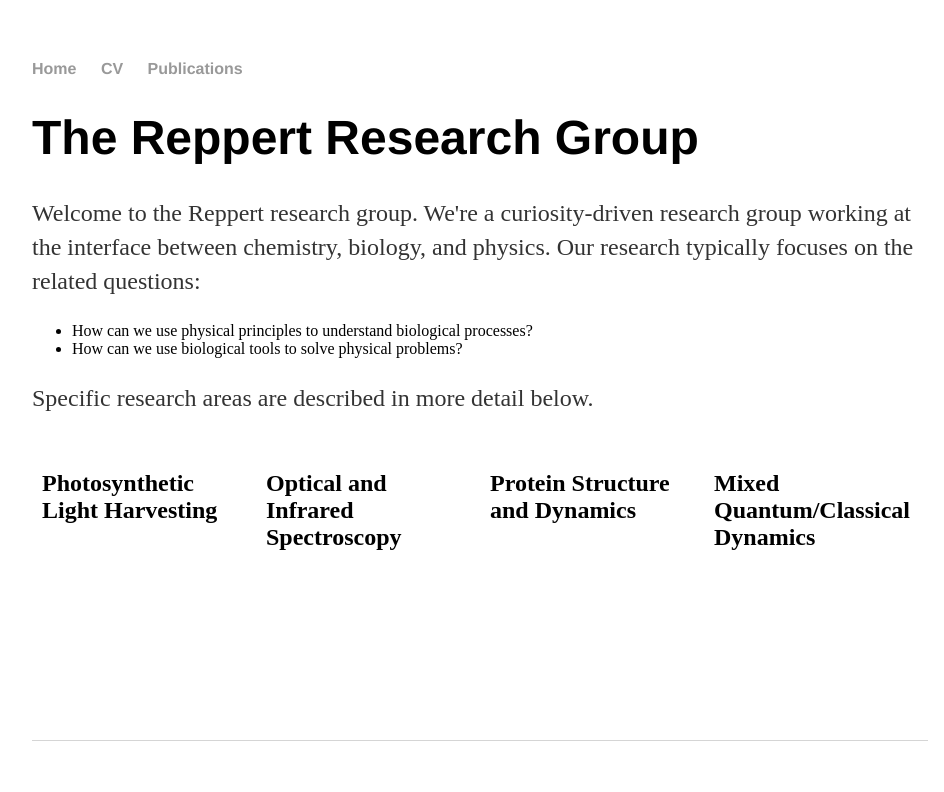
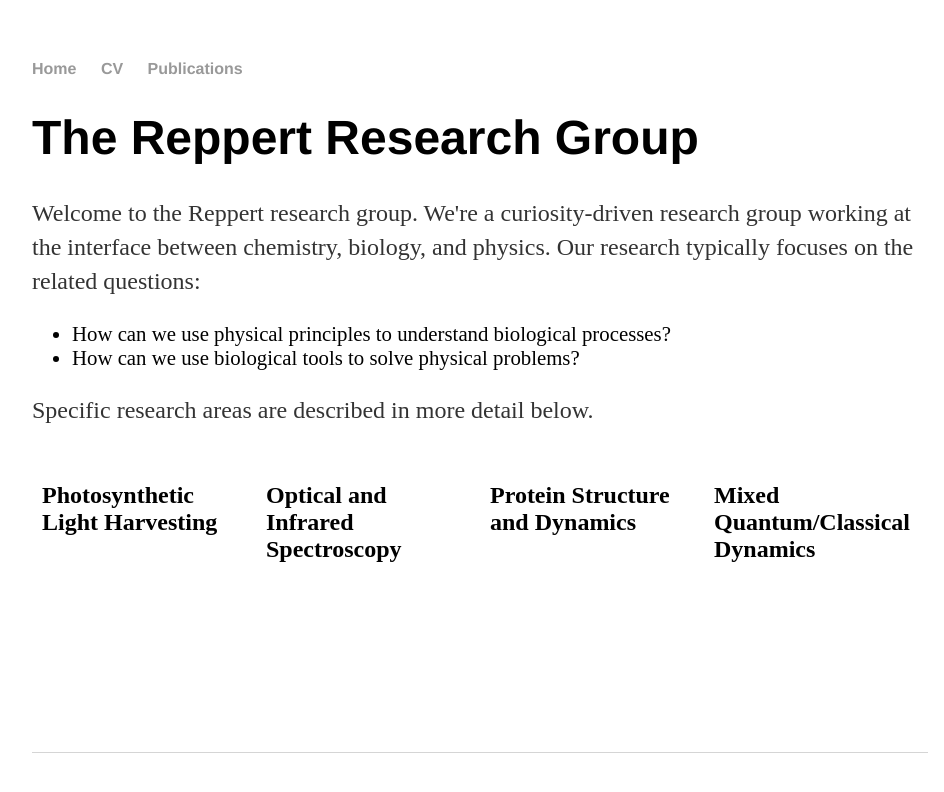
Before and after one commit to mreppert/mreppert.github.io, a Jekyll site: the page built from index.html, in a window 1280 px wide. Shown: the top 792 px of the page, without its empty margins (160-1104 px from the left). Built offline with Jekyll 4.4.1, drawn with Linux system fonts in a browser that asks for light colours.

Commit message:
Update index.html

```diff
--- a/index.html
+++ b/index.html
@@ -36,7 +36,7 @@ title: Reppert Research Group
 <div class="blurb">
 	<h1>The Reppert Research Group</h1>
 	<p>Welcome to the Reppert research group. We're a curiosity-driven research group working at the interface between chemistry, biology, and physics. Our research typically focuses on the related questions:</p>
-	<ul>
+	<ul style="font-size:130%;">
 		<li>How can we use physical principles to understand biological processes?</li>
 		<li>How can we use biological tools to solve physical problems?</li>
 	</ul>
```
